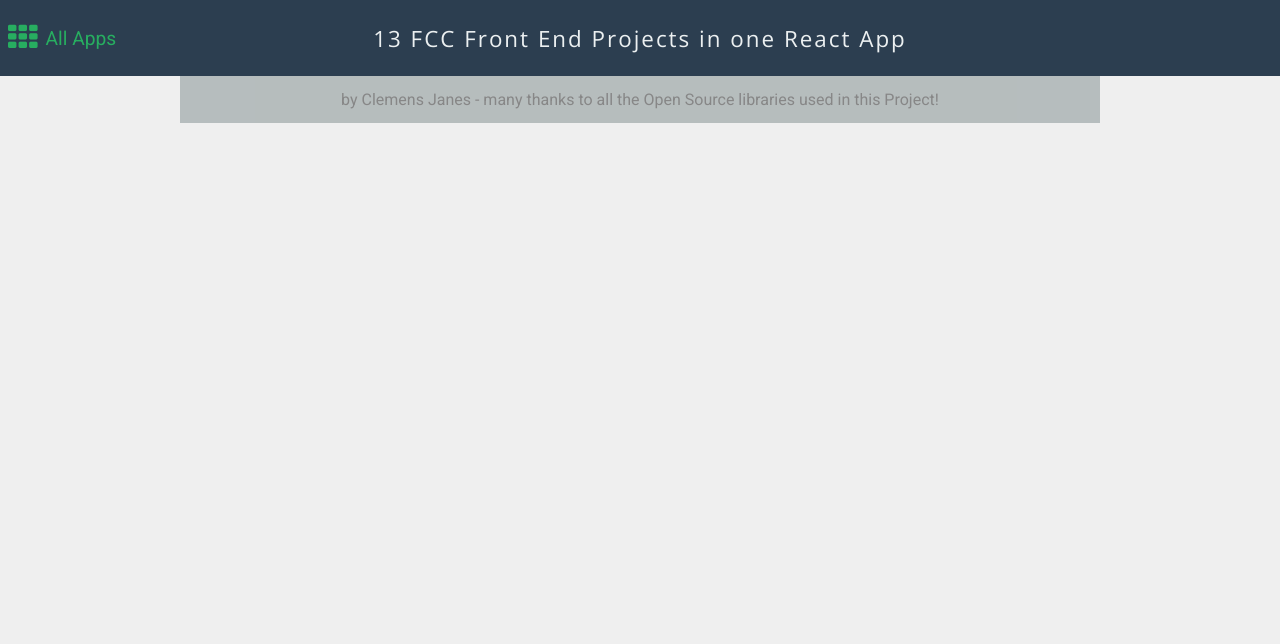
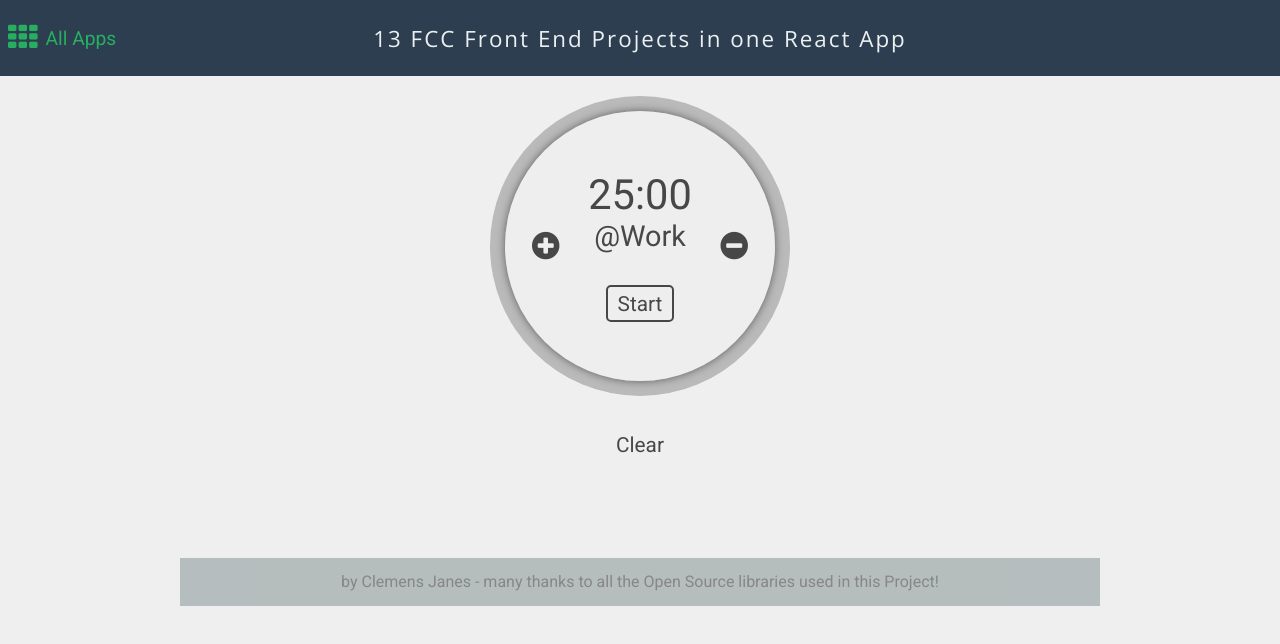
Before and after one commit to Trommelochse/fcc-all-in-one, a React (Create React App) app: page /pomodoro in a window 1280 px wide. Shown: the top 644 px of the page. Built offline with nearby package versions, Linux system fonts and the light colour scheme.

Commit message:
Adding Pomodoro App

```diff
--- a/src/App.js
+++ b/src/App.js
@@ -8,6 +8,7 @@
 import WikiApp from './components/WikiApp/WikiApp.js';
 import TwitchApp from './components/TwitchApp/TwitchApp.js';
 import CalculatorApp from './components/CalculatorApp/CalculatorApp.js';
+import PomodoroApp from './components/PomodoroApp/PomodoroApp.js';
 
 import * as appData from './data/appData.js'
 
@@ -26,6 +27,7 @@
         <Route exact path='/wiki' component={WikiApp} />
         <Route exact path='/twitch' component={TwitchApp} />
         <Route exact path='/calculator' component={CalculatorApp} />
+        <Route exact path='/pomodoro' component={PomodoroApp} />
         <Footer />
       </div>
     );
--- /dev/null
+++ b/src/components/PomodoroApp/PomodoroApp.css
@@ -0,0 +1,111 @@
+.pomodoro-container {
+  margin: 6rem auto;
+}
+
+.pomodoro-options {
+  margin-bottom: 3em;
+  text-align: center;
+  flex: 1;
+}
+
+.pomodoro-tomato {
+  position: relative;
+  width: 300px;
+  height: 300px;
+  margin: 0 auto;
+  border-radius: 50%;
+  background-color: #bababa;
+  overflow: hidden;
+  display: flex;
+}
+
+
+.pomodoro-tomato-inner {
+  position: relative;
+  z-index: 1;
+  margin: auto;
+  width: 90%;
+  height: 90%;
+  border-radius: 50%;
+  background-color: rgba(255,255,255,0.75);
+  box-shadow: 0 0 0.5rem rgba(0,0,0,0.5);
+  display: flex;
+  justify-content: center;
+  align-items: center;
+}
+
+.pomodoro-control {
+  position: relative;
+  z-index: 5;
+}
+
+.pomodoro-info-container {
+  display: flex;
+  flex-flow: column wrap;
+  justify-content: center;
+  align-items: center;
+}
+
+.pomodoro-tomato-inner span, .pomodoro-tomato-inner i {
+  display: inline-block;
+  color: rgba(0,0,0,0.7);
+}
+
+.pomodoro-tomato-inner i {
+  font-size: 2rem;
+  margin: 1.8rem;
+}
+
+.pomodoro-tomato-inner i:hover {
+  color: #000;
+}
+
+.pomodoro-time {
+  font-size: 2.6rem;
+}
+
+.pomodoro-status {
+  font-size: 1.8rem;
+}
+
+.pomodoro-container button {
+  background-color: transparent;
+  border: 2px solid rgba(0,0,0,0.7);
+  color: rgba(0,0,0,0.7);
+  border-radius: 5px;
+  font-family: 'Roboto', Helvetica, sans-serif;
+  font-size: 1.3rem;
+  padding: 0.3rem 0.6rem;
+  margin-top: 2rem;
+  cursor: pointer;
+}
+
+.pomodoro-container button.clear {
+  border: none;
+}
+
+.pomodoro-container button:hover {
+  background: rgba(0,0,0,0.7);
+  border-color: transparent;
+  color: #fff;
+}
+
+.pomodoro-container button.clear:hover {
+  background: transparent;
+  color: #663333;
+}
+
+.pomodoro-overlay {
+  position: absolute;
+  z-index: 0;
+  bottom: 0;
+  width: 100%;
+  height: 0%;
+  background-color: #BB3923;
+}
+
+@media (max-width: 420px) {
+  .pomodoro-container {
+    margin: 4rem auto;
+  }
+}
--- /dev/null
+++ b/src/components/PomodoroApp/PomodoroApp.js
@@ -0,0 +1,131 @@
+import React, { Component } from 'react';
+
+import * as utils from './utils/utils.js';
+
+import './PomodoroApp.css';
+
+class PomodoroApp extends Component {
+
+  constructor(props) {
+    super(props);
+    this.state = {
+      pomodoroDuration: 25*60,
+      breakDuration: 5*60,
+      isRunning: false,
+      isPausing: false,
+      onBreak: false,
+      timeLeft: 25*60,
+      pomodorosCompleted: 0
+    };
+    this.pomodoroStart = this.pomodoroStart.bind(this);
+    this.pomodoroPause = this.pomodoroPause.bind(this);
+    this.clearPomodoro = this.clearPomodoro.bind(this);
+  }
+
+  pomodoroStart() {
+    if (this.state.isRunning) return;
+    const pomodoroInterval = setInterval(() => {
+      if (this.state.timeLeft !== 0) {
+        this.setState({timeLeft: this.state.timeLeft - 1});
+      } else {
+        const newDuration = this.state.onBreak ?
+        this.state.pomodoroDuration : this.state.breakDuration;
+        this.setState({
+          onBreak: !this.state.onBreak,
+          timeLeft: newDuration,
+          pomodorosCompleted: this.state.pomodorosCompleted + 1
+        });
+      }
+    }, 10);
+    this.setState({
+      isRunning: true,
+      pomodoroInterval
+    });
+  }
+
+  pomodoroPause() {
+    const interval = this.state.pomodoroInterval;
+    clearInterval(interval);
+    this.setState({isRunning: false})
+  }
+
+  increasePomodoro() {
+    this.setState({
+      pomodoroDuration: this.state.pomodoroDuration + 60,
+      timeLeft: this.state.timeLeft + 60,
+    });
+  }
+  decreasePomodoro() {
+    if (this.state.pomodoroDuration <= 60 || this.state.timeLeft <= 60) {
+      return
+    }
+    this.setState({
+      pomodoroDuration: this.state.pomodoroDuration - 60,
+      timeLeft: this.state.timeLeft - 60,
+    });
+  }
+
+  clearPomodoro() {
+    this.setState({
+      timeLeft: this.state.pomodoroDuration,
+      breakTimeLeft: this.state.breakDuration,
+      onBreak: false
+    });
+  }
+
+  render() {
+    const onBreak = this.state.onBreak;
+    // make the overlay move :)
+    const duration = !onBreak ? this.state.pomodoroDuration : this.state.breakDuration;
+    const passed = duration - this.state.timeLeft;
+    let percentPassed = passed ? passed / duration * 100 : 0;
+    percentPassed = onBreak ? 100 - percentPassed : percentPassed;
+    const overlayStyle = {
+      top: onBreak ? '0' : null,
+      height: percentPassed + '%',
+      background: onBreak ? '#006E3E' : null,
+    }
+
+    return (
+      <div className="PomodoroApp">
+        <div className="pomodoro-container">
+          <div className="pomodoro-tomato">
+            <div className="pomodoro-overlay" style={overlayStyle} />
+            <div className="pomodoro-tomato-inner">
+              { this.state.isRunning || this.state.onBreak ? null :
+              <div className="pomodoro-control">
+                <i className="fa fa-plus-circle"
+                   onClick={this.increasePomodoro.bind(this)}></i>
+              </div> }
+              <div className="pomodoro-info-container">
+                <div className="pomodoro-time">
+                  <span>
+                    {utils.readableTime(this.state.timeLeft)}
+                  </span>
+                </div>
+                <div className="pomodoro-status">
+                  <span>{!this.state.onBreak ? '@Work' : 'on Break...'}</span>
+                </div>
+                <div className="pomodoro-cta">
+                  {!this.state.isRunning ?
+                  <button onClick={this.pomodoroStart}>Start</button> :
+                  <button onClick={this.pomodoroPause}>Pause</button>}
+                </div>
+              </div>
+              { this.state.isRunning ||  this.state.onBreak ? null :
+              <div className="pomodoro-control">
+                <i className="fa fa-minus-circle"
+                   onClick={this.decreasePomodoro.bind(this)}></i>
+              </div> }
+            </div>
+          </div>
+          <div className="pomodoro-options">
+              <button className="clear" onClick={this.clearPomodoro}>Clear</button>
+          </div>
+        </div>
+      </div>
+    );
+  }
+}
+
+export default PomodoroApp;
--- /dev/null
+++ b/src/components/PomodoroApp/components/Streamer.js
@@ -0,0 +1,3 @@
+import React from 'react';
+const Streamer = () => <p>yo</p>;
+export default Streamer;
--- /dev/null
+++ b/src/components/PomodoroApp/utils/utils.js
@@ -0,0 +1,6 @@
+export function readableTime(seconds) {
+  const minutes = Math.floor(seconds/60);
+  seconds = seconds % 60;
+  seconds = seconds < 10 ? '0' + seconds : seconds;
+  return `${minutes}:${seconds}`
+}
--- a/src/components/TwitchApp/components/Streamer.js
+++ b/src/components/TwitchApp/components/Streamer.js
@@ -16,9 +16,7 @@
   render() {
     const streamDescription = this.props.stream ? this.props.stream.game : 'Offline';
     const onlineClass = this.props.stream ? 'active' : '';
-    console.log(this.props.stream);
     const optionClasses = `${onlineClass} streamer-option`;
-    console.log(optionClasses);
     return (
       <div className="Streamer">
         <div className="streamer-logo">
--- a/src/data/appData.js
+++ b/src/data/appData.js
@@ -32,5 +32,11 @@
     title: 'Simple calculator',
     description: 'Just a simple Javascript Calculator...',
     thumbUrl: 'http://clemensjanes.com/fcc-project/img/thumb-calculator.jpg'
+  },
+  {
+    name: 'pomodoro',
+    title: 'Pomodoro Cycle App',
+    description: 'Increase your productivity and focus by using this app!',
+    thumbUrl: 'http://clemensjanes.com/fcc-project/img/thumb-pomodoro.jpg'
   }
 ]
```
Also changed, not shown: img/calculator-thumb.jpg (deleted), img/thumb-pomodoro.jpg (added).
